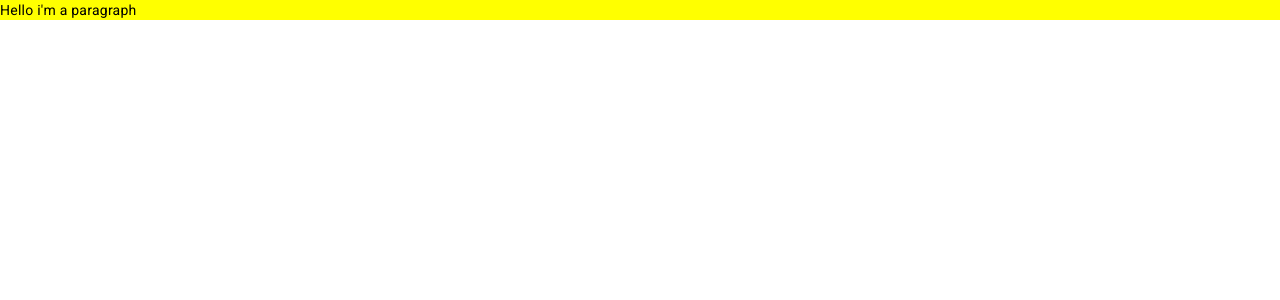
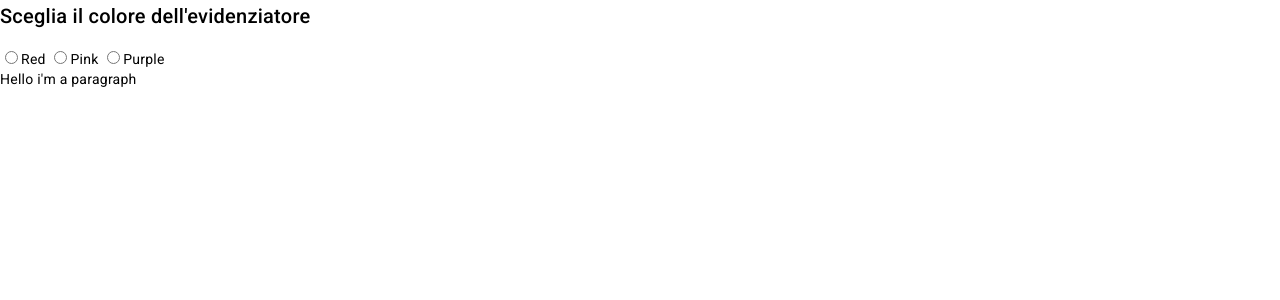
Before and after one commit to lucaString/Angular-course, an Angular app: page / in a window 1280 px wide. Shown: the top 300 px of the page. Built offline with nearby package versions, Linux system fonts and the light colour scheme.

Commit message:
passing data to directive

```diff
--- a/src/app/app.component.html
+++ b/src/app/app.component.html
@@ -54,4 +54,12 @@
 
 <!-- <input #inputSaluti value="ciao"> -->
 
-<p appHighlight>Hello i'm a paragraph</p>
+<h2>Sceglia il colore dell'evidenziatore</h2>
+<div>
+    <input type="radio" name="coloreEvidenziatore" (click)="cambiaColoreEvidenziatore('red')">Red
+    <input type="radio" name="coloreEvidenziatore" (click)="cambiaColoreEvidenziatore('pink')">Pink
+    <input type="radio" name="coloreEvidenziatore" (click)="cambiaColoreEvidenziatore('purple')">Purple
+
+</div>
+
+<p [appHighlight]="colore">Hello i'm a paragraph</p>
--- a/src/app/app.component.ts
+++ b/src/app/app.component.ts
@@ -9,6 +9,12 @@ export class AppComponent implements OnInit, AfterViewChecked {
 
   title = 'angular';
   @ViewChild('inputSaluti') inputSaluti!: ElementRef
+
+  colore = 'blue';
+
+  cambiaColoreEvidenziatore(colore: string) {
+    this.colore = colore
+  }
 
   persone = [
     {nome: "Luca", cognome: "String", isOnline: true, color: 'blue'},
--- a/src/app/direttive/highlight/highlight.directive.ts
+++ b/src/app/direttive/highlight/highlight.directive.ts
@@ -1,20 +1,22 @@
-import { Directive, ElementRef, HostListener } from '@angular/core';
+import { Directive, ElementRef, HostListener, Input } from '@angular/core';
 
 @Directive({
   selector: '[appHighlight]'
 })
 export class HighlightDirective {
 
+  @Input() appHighlight = ''
+
   constructor(private element: ElementRef) {
 
    }
 
    @HostListener('mouseenter') onMouseEnter() {
-    this.cambiaColore('yellow')
+    this.cambiaColore(this.appHighlight)
 
    }
    @HostListener('mouseleave') onMouseleave() {
-    this.cambiaColore('red')
+    this.cambiaColore('transparent')
    }
 
    cambiaColore(colore: string) {
```
